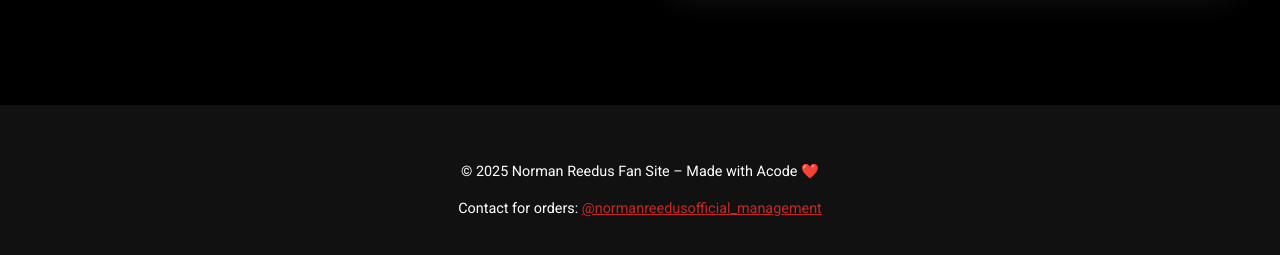
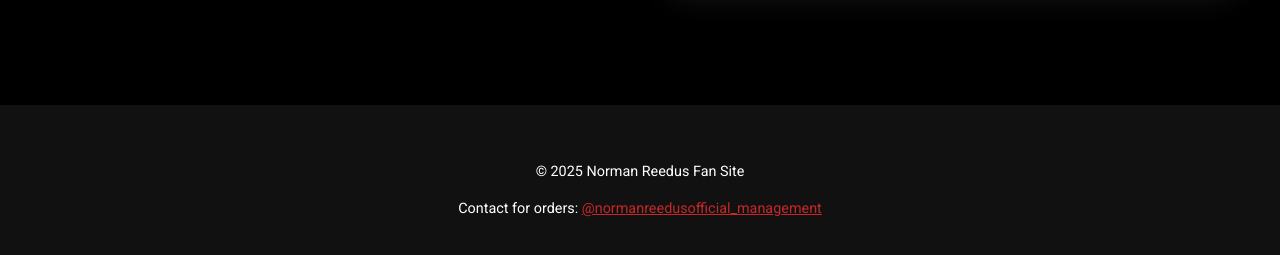
Before and after one commit to normanreedusofficial/normanreedusofficial.github.io, a plain HTML site: page about.html in a window 1280 px wide. Shown: the part 3280-3535 px from the top of the page. Drawn offline with Linux system fonts and the light colour scheme.

Commit message:
about.html

```diff
--- a/about.html
+++ b/about.html
@@ -142,7 +142,7 @@
     </section>
 
     <footer>
-        <p>&copy; 2025 Norman Reedus Fan Site – Made with Acode ❤️</p>
+        <p>&copy; 2025 Norman Reedus Fan Site</p>
         <p>Contact for orders: <a href="https://t.me/normanreedusofficial_management" style="color:#c62828;">@normanreedusofficial_management</a></p>
     </footer>
 
```
